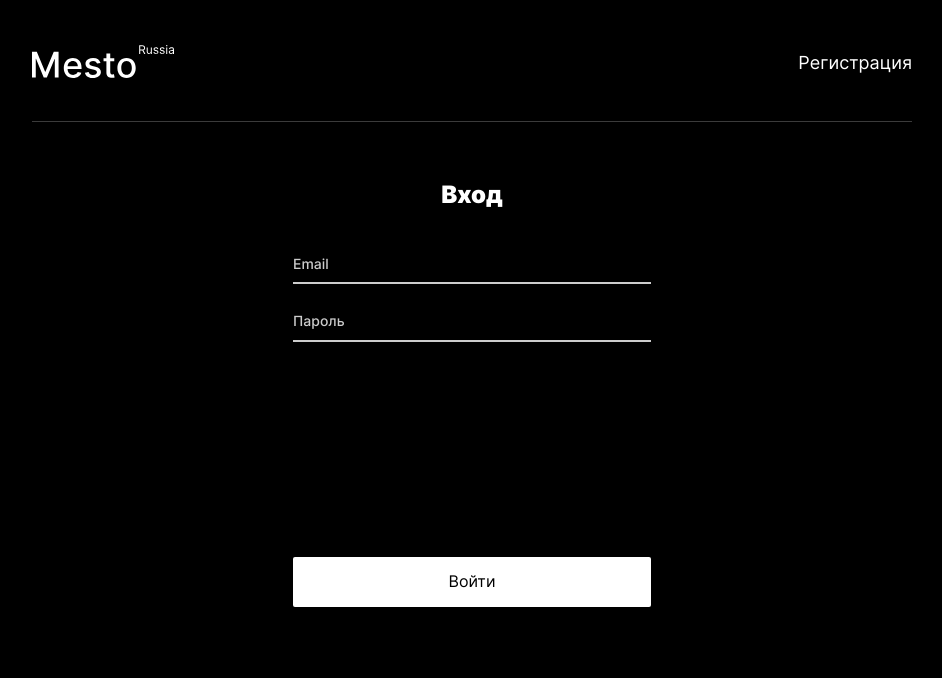
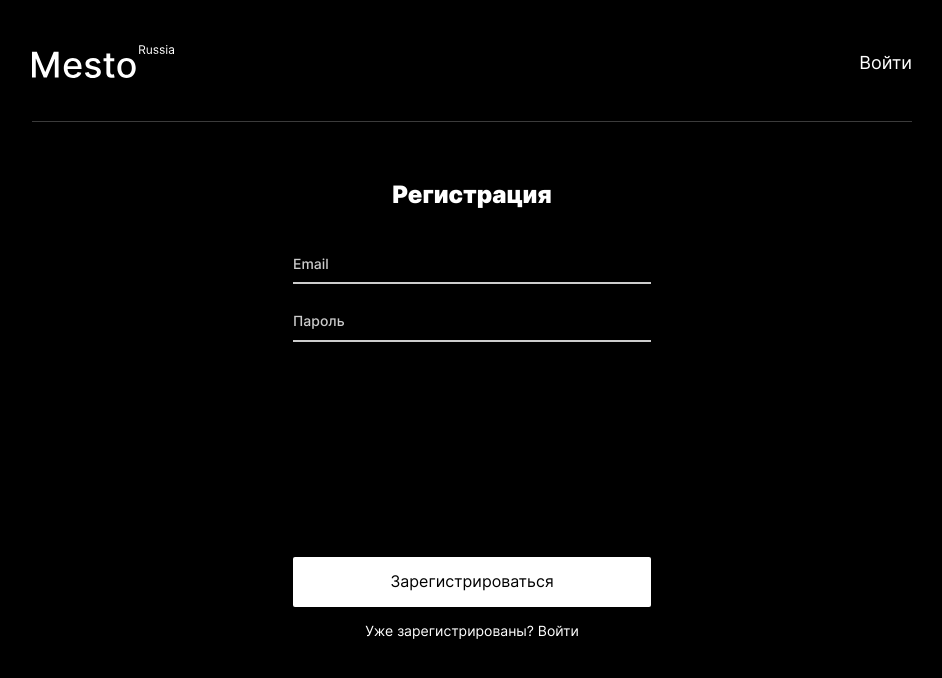
Before and after one commit to Vitali-workspace/react-mesto-api-full, a React (Create React App) app in the folder frontend/: page /signup in a window 1280 px wide. Before the commit this address led to /sign-in. Shown: the top 678 px of the page, without its empty margins (168-1110 px from the left). Built offline with nearby package versions, Linux system fonts and the light colour scheme.

Commit message:
refactor: изменить пути и порты

```diff
--- a/frontend/src/components/App.js
+++ b/frontend/src/components/App.js
@@ -158,7 +158,7 @@ function App() {
       .then(res => {
         if (res.data) {
           setInfoTooltipPopupOpen({ open: true, status: 'success' });
-          history.push('/sign-in');
+          history.push('/signin');
         }
       })
       .catch(err => {
@@ -188,7 +188,7 @@ function App() {
     localStorage.removeItem('jwt');
     setAuthorized(false);
     setEmail('');
-    history.push('/sign-in');
+    history.push('/signin');
   }
 
   return (
@@ -215,16 +215,16 @@ function App() {
               onConfirmPopup={handleDeleteClick}
             />
 
-            <Route path='/sign-up'>
+            <Route path='/signup'>
               <Register onRegister={handleRegistration} />
             </Route>
 
-            <Route path='/sign-in'>
+            <Route path='/signin'>
               <Login onLogin={handleLogin} />
             </Route>
 
             <Route>
-              {isAuthorized ? (<Redirect to='/' />) : (<Redirect to='/sign-in' />)}
+              {isAuthorized ? (<Redirect to='/' />) : (<Redirect to='/signin' />)}
             </Route>
 
           </Switch>
--- a/frontend/src/components/Header.js
+++ b/frontend/src/components/Header.js
@@ -7,17 +7,17 @@ function Header(props) {
       <div className="header__logo" />
       <p className="header__email">{props.userEmail}</p>
       <Switch>
-        <Route exact path='/sign-in'>
-          <Link className="header__authorization" to='/sign-up'>Регистрация</Link>
+        <Route exact path='/signin'>
+          <Link className="header__authorization" to='/signup'>Регистрация</Link>
         </Route>
-        <Route exact path='/sign-up'>
-          <Link className="header__authorization" to='/sign-in'>Войти</Link>
+        <Route exact path='/signup'>
+          <Link className="header__authorization" to='/signin'>Войти</Link>
         </Route>
         <Route>
           {<Link
             className="header__authorization header__authorization-exit"
             onClick={props.onSignOut}
-            to="/sign-in">Выйти</Link>}
+            to="/signin">Выйти</Link>}
         </Route>
       </Switch>
     </header>
--- a/frontend/src/components/ProtectedRoute.js
+++ b/frontend/src/components/ProtectedRoute.js
@@ -7,7 +7,7 @@ function ProtectedRoute({ component: Component, ...props }) {
       {
         () => props.statusAuth
           ? <Component {...props} />
-          : <Redirect to="/sign-in" />
+          : <Redirect to="/signin" />
       }
     </Route>
   )
--- a/frontend/src/components/Register.js
+++ b/frontend/src/components/Register.js
@@ -52,7 +52,7 @@ function Register(props) {
 
         <Link
           className="authorization__link"
-          to="/sign-in">Уже зарегистрированы? Войти</Link>
+          to="/signin">Уже зарегистрированы? Войти</Link>
       </form>
 
     </section>
```
Also changed, not shown: 2 other files (tests, documents, lock files or other folders).
